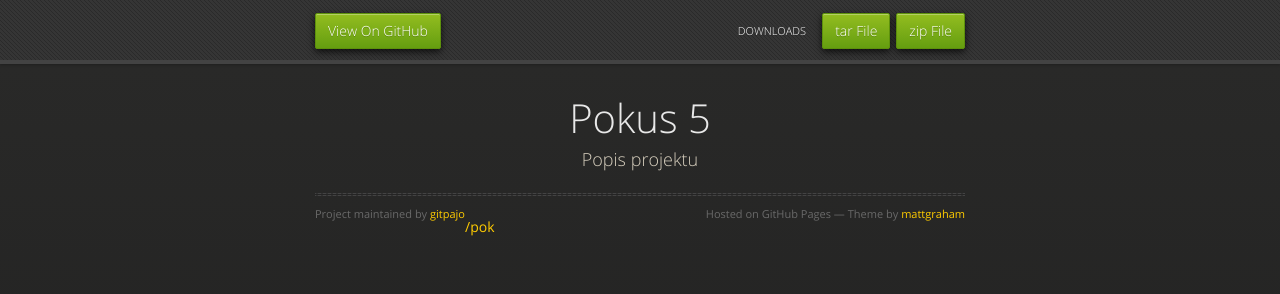
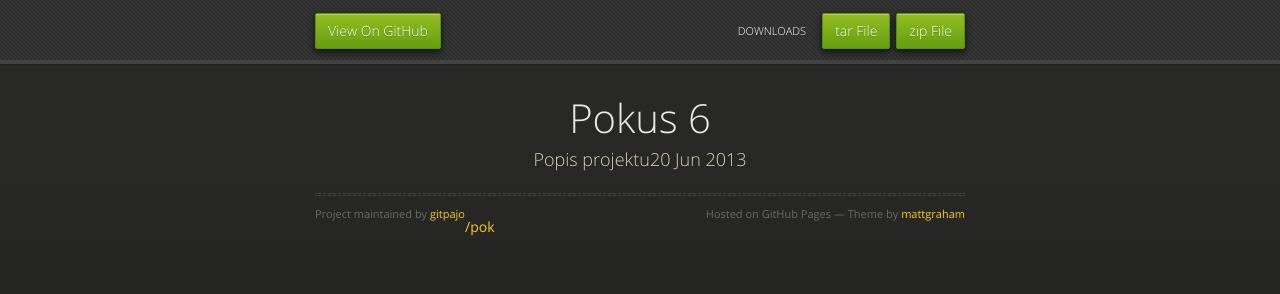
Before and after one commit to gitpajo/Pokus, a Jekyll site: the page built from index.html, in a window 1280 px wide and 1152 px high. Shown: the top 294 px of the window. Built offline with Jekyll 4.4.1, drawn with Linux system fonts in a browser that asks for light colours; nearby versions of some CDN libraries.

Commit message:
pridano datum

```diff
--- a/index.html
+++ b/index.html
@@ -39,8 +39,8 @@ overview: true
 
       <section>
         <div id="title">
-          <h1>Pokus 5</h1>
-          <p>Popis projektu</p>
+          <h1>Pokus 6</h1>
+          <p>Popis projektu{{ site.time | date_to_string }}</p>
           <hr>
           <a href="pok">/pok</a>
           <span class="credits left">Project maintained by <a href="https://github.com/gitpajo">gitpajo</a></span>
```
